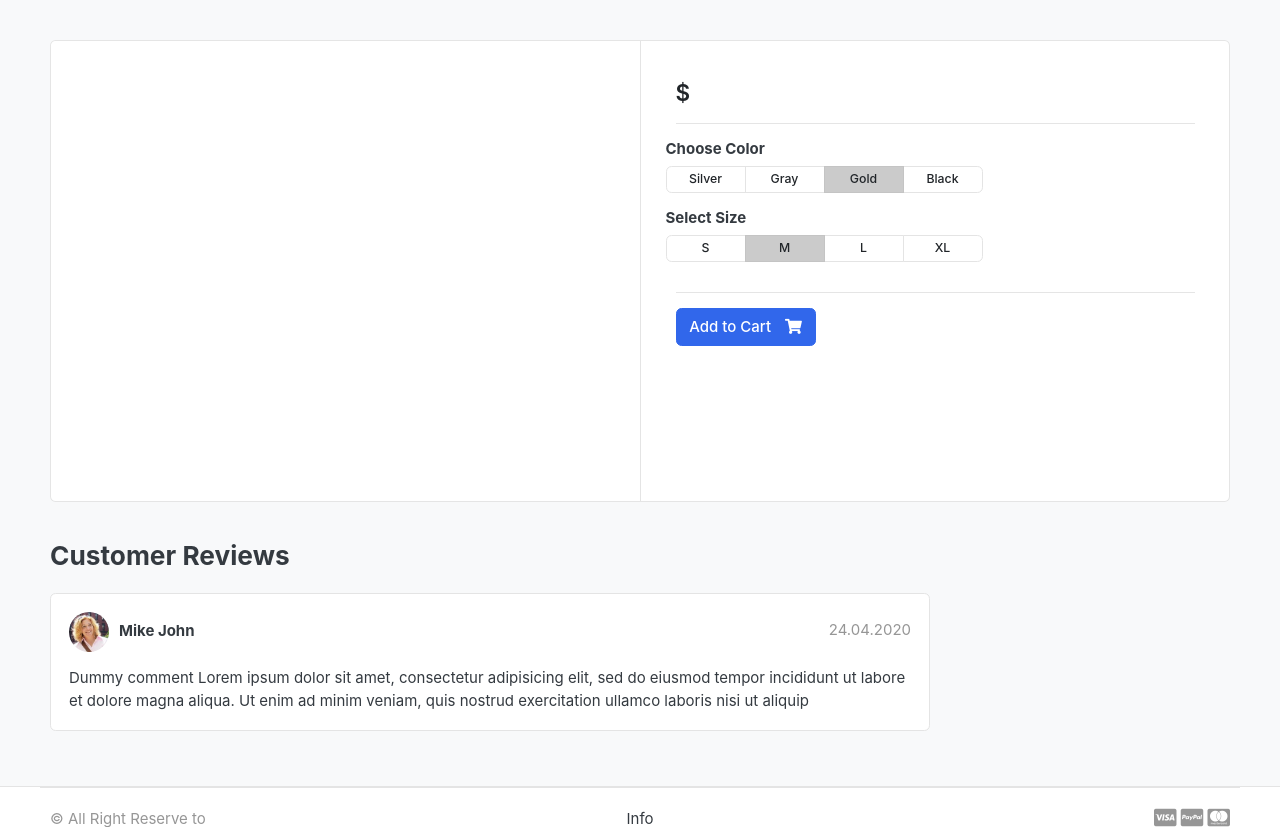
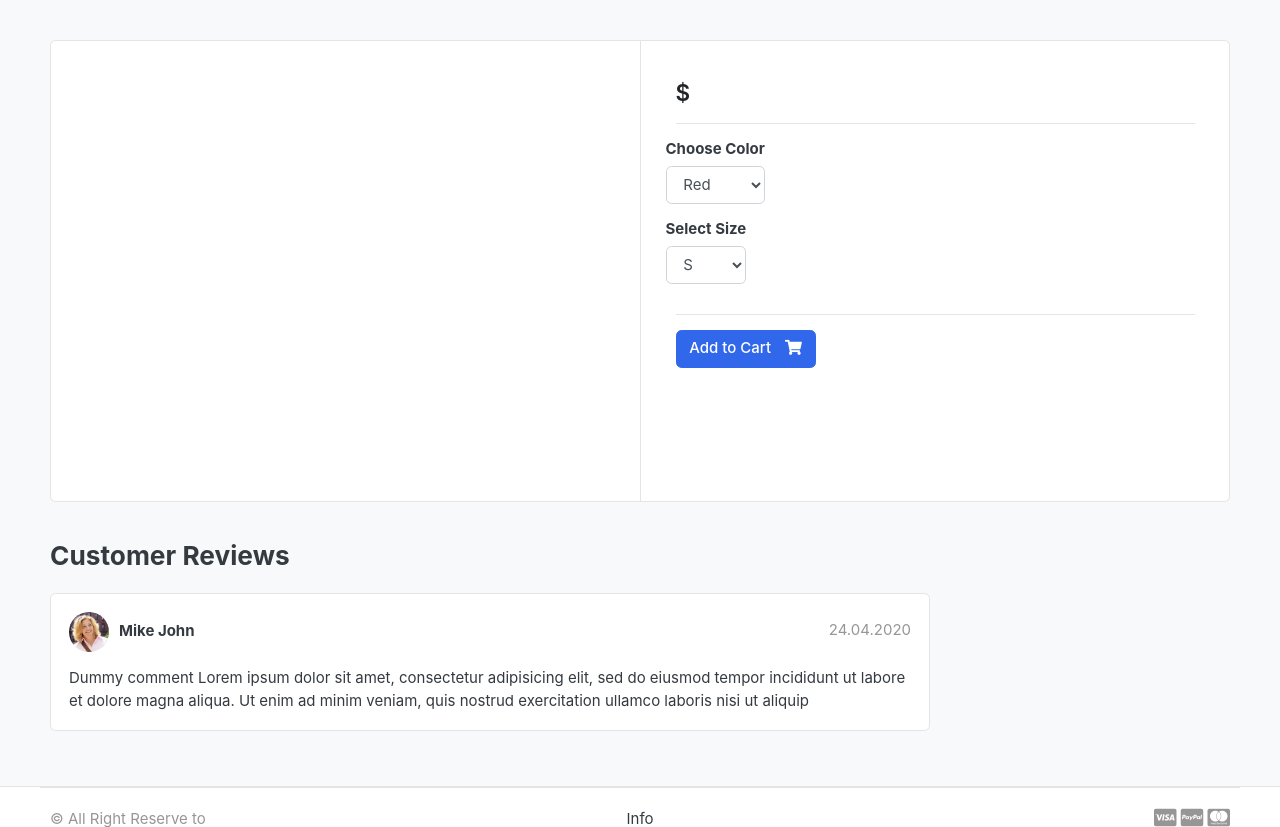
Before and after one commit to IamRidoyRoy/E-Commerce-project-with-Django, a Django app: template templates/mystore/product_detail.html in a window 1280 px wide. Shown: the part 118-945 px from the top of the page. Run offline with Django 3.2, Linux system fonts and the light colour scheme; the template is opened without the code that fills it, so the values that code supplies are empty; some libraries are stand-ins or nearby versions; some web fonts are replaced.

Commit message:
Product Variation Model added

```diff
--- a/carts/views.py
+++ b/carts/views.py
@@ -15,6 +15,10 @@ def _cart_id(request):
     return cart
 
 def add_cart(request, product_id):
+    color = request.GET['color']
+    size = request.GET['size']
+    return HttpResponse(color + ' ' + size)
+    exit()
     product = Product.objects.get(id = product_id) # By using it we get the product.
     try:
         cart = Cart.objects.get(cart_id= _cart_id(request) ) # get cart using cart id in the session
@@ -26,7 +30,7 @@ def add_cart(request, product_id):
 
     try:
         cart_item = CartItem.objects.get(product = product, cart= cart)
-        cart_item.quantity += 1 #cart quantuty will incremet by one
+        cart_item.quantity += 1 #cart quantuty will increment by one
         cart_item.save()
     except CartItem.DoesNotExist:
         cart_item = CartItem.objects.create(
--- a/templates/mystore/product_detail.html
+++ b/templates/mystore/product_detail.html
@@ -19,7 +19,7 @@
         <main class="col-md-6 border-left">
 
           <!-- Variation form  -->
-          <form action="{% url 'add_cart' single_product.id %}">
+          <form action="{% url 'add_cart' single_product.id %}" method="GET">
             <article class="content-body">
               <h2 class="title">{{ single_product.product_name }}</h2>
               <div class="mb-3">
@@ -32,39 +32,22 @@
               <div class="row">
                 <div class="item-option-select">
                   <h6>Choose Color</h6>
-                  <div class="btn-group btn-group-sm btn-group-toggle" data-toggle="buttons">
-                    <label class="btn btn-light">
-                      <input type="radio" name="radio_color"> Silver
-                    </label>
-                    <label class="btn btn-light">
-                      <input type="radio" name="radio_color"> Gray
-                    </label>
-                    <label class="btn btn-light active">
-                      <input type="radio" name="radio_color checked"> Gold
-                    </label>
-                    <label class="btn btn-light">
-                      <input type="radio" name="radio_color"> Black
-                    </label>
-                  </div>
+                  <select name="color" class="form-control">
+                    <option value="red">Red</option>
+                    <option value="yellow">Yellow</option>
+                    <option value="green">Green</option>
+                  </select>
                 </div>
               </div> <!-- row.// -->
               <div class="row">
                 <div class="item-option-select">
                   <h6>Select Size</h6>
-                  <div class="btn-group btn-group-sm btn-group-toggle" data-toggle="buttons">
-                    <label class="btn btn-light">
-                      <input type="radio" name="radio_color"> S
-                    </label>
-                    <label class="btn btn-light active">
-                      <input type="radio" name="radio_color" checked> M
-                    </label>
-                    <label class="btn btn-light">
-                      <input type="radio" name="radio_color"> L
-                    </label>
-                    <label class="btn btn-light">
-                      <input type="radio" name="radio_color"> XL
-                    </label>
-                  </div>
+                  <select name="size" class="form-control">
+                    <option value="small">S</option>
+                    <option value="medium">M</option>
+                    <option value="large">L</option>
+                    <option value="extra-large">XL</option>
+                  </select>
                 </div>
               </div> <!-- row.// -->
               <hr>
```
Also changed, not shown: mystore/admin.py (+7 -1 lines), mystore/models.py (+17 -0 lines), mystore/migrations/0002_variation.py (added).
